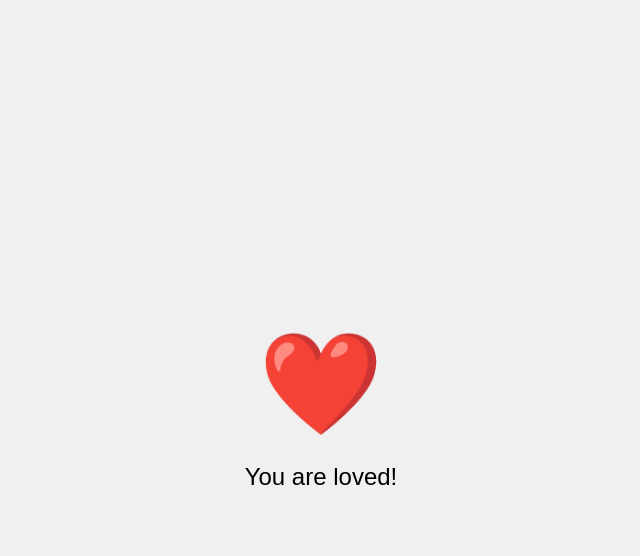
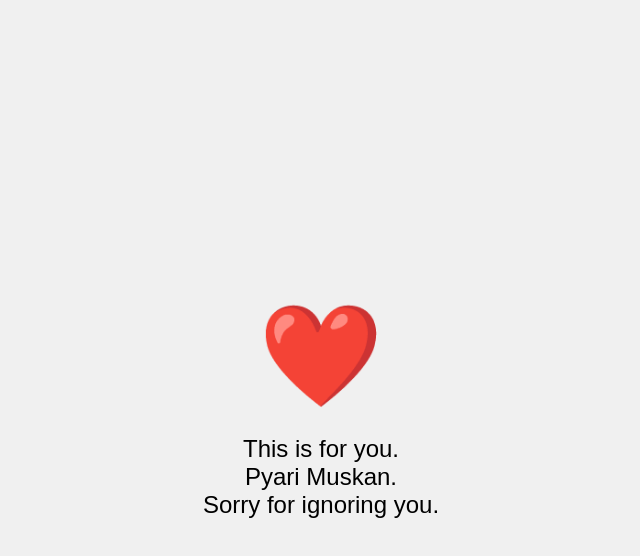
Before and after one commit to mukul02042004/love, a plain HTML site: page index.html in a window 1280 px wide. Both pictures are taken after a click on the link "Click here". Shown: the whole page, without its empty margins (319-959 px from the left). Drawn offline with Linux system fonts and the light colour scheme.

Commit message:
Add files via upload

```diff
--- a/index.html
+++ b/index.html
@@ -36,7 +36,7 @@
     <div class="container">
         <a href="#" id="showHeartLink">Click here</a>
         <div id="heart">❤️</div>
-        <div id="text">You are loved!</div>
+        <div id="text">This is for you.<br> Pyari Muskan.<br>Sorry for ignoring you.</div>
     </div>
 
     <script>
```
